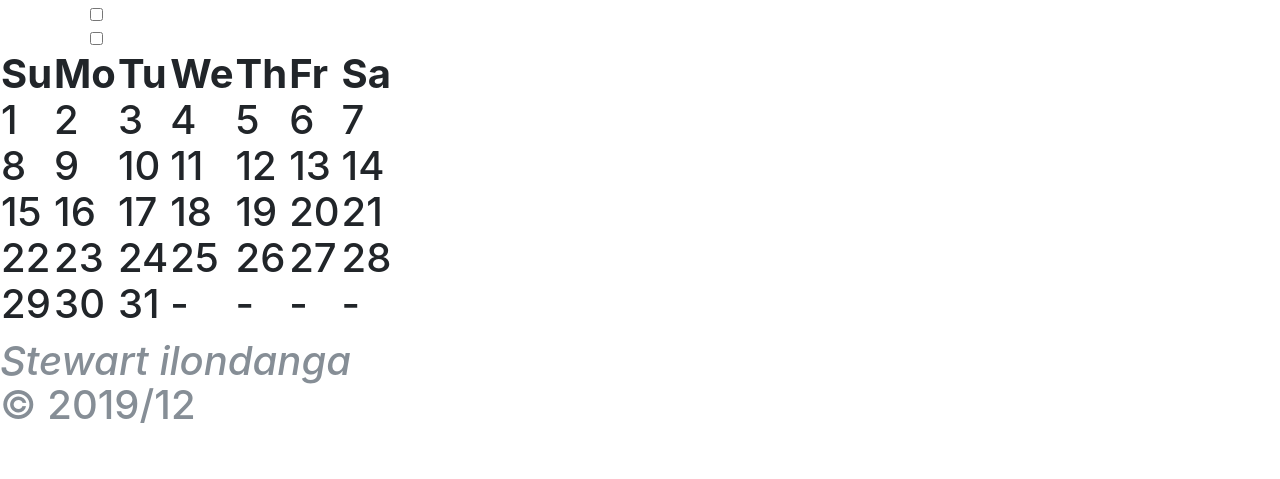
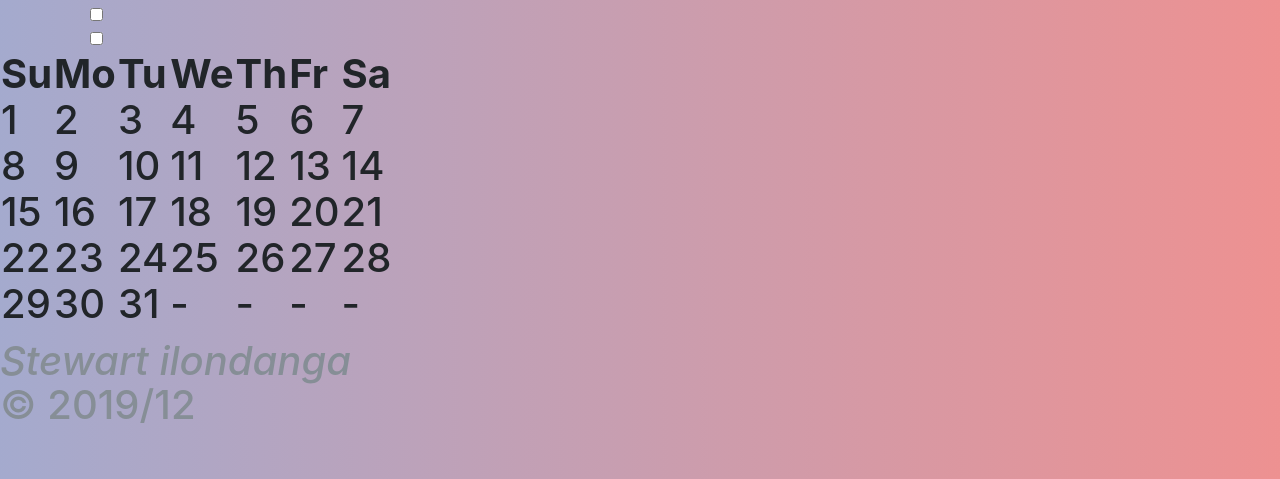
Before and after one commit to stewilondanga/hallo-wearein, a plain HTML site: page index.html in a window 1280 px wide. Shown: the part 321-800 px from the top of the page. Drawn offline with nearby package versions, Linux system fonts and the light colour scheme.

Commit message:
add css/styles.css

```diff
--- a/css/styles.css
+++ b/css/styles.css
@@ -1,3 +1,7 @@
+body {
+  background: linear-gradient(90deg, rgba(74, 86, 157, .5), rgba(220, 36, 36, .5))
+}
+
 /*body {
   text-align: center;
   font-family: courier;
@@ -21,7 +25,6 @@
   height: 1.5em;
 }
 
-body{background: linear-gradient(90deg,rgba(74,86,157,.5),rgba(220,36,36,.5))}
 
 .container{
 	width:100%;
```
